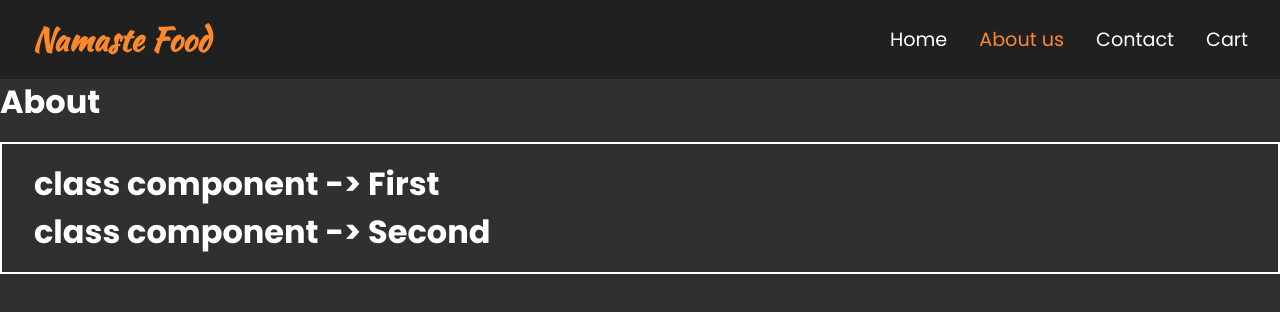
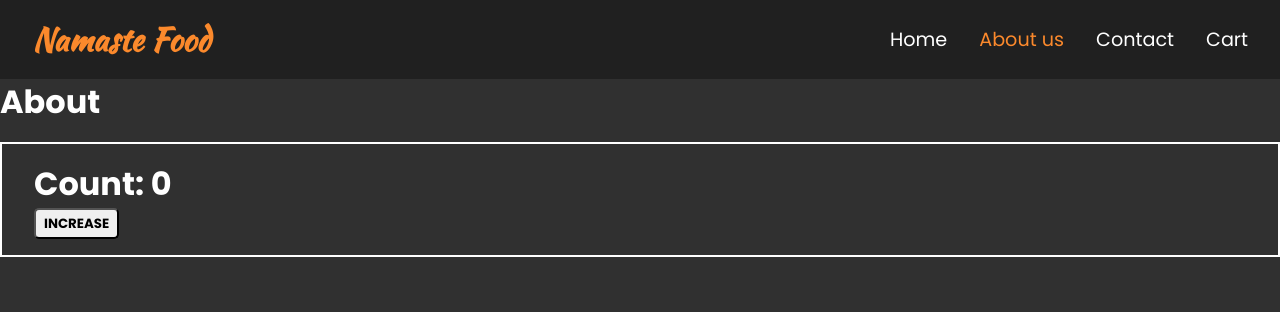
Before and after one commit to itisameerkhan/namaste-food, a React (Vite) app: page /about in a window 1280 px wide. Shown: the top 312 px of the page. Built offline with nearby package versions, Linux system fonts and the light colour scheme.

Commit message:
componentWillUpdate

```diff
--- a/src/components/UserClass.jsx
+++ b/src/components/UserClass.jsx
@@ -1,61 +1,83 @@
 import React from "react";
 import "./UserClass.scss";
 
-class ChildClass extends React.Component {
+class UserClass extends React.Component {
   constructor(props) {
+    console.log("constructor");
     super(props);
-    console.log(this.props.name + " constructor called");
+
+    this.state = {
+      userInfo: {},
+      count: 0,
+    };
+  }
+
+  // async componentDidMount() {
+  //   console.log("componentDiMount");
+  //   const data = await fetch("https://api.github.com/users/akshaymarch7");
+  //   const json = await data.json();
+
+  //   this.setState({
+  //     userInfo: json,
+  //   });
+  // }
+
+  componentDidUpdate() {
+    console.log("componentDidUpdate");
+  }
+
+  componentWillUnmount() {
+    console.log("componentWillUmount");
   }
 
   render() {
-    console.log(this.props.name + " render called");
+    console.log("render");
+    const { name, avatar_url, bio, public_repos, followers, following } =
+      this.state.userInfo;
 
-    return (
-      <h1>class component -> {this.props.name}</h1>
-    )
-  };
-
-  componentDidMount() {
-    console.log(this.props.name + " componentDidMount called");
-  }
-}
-
-class UserClass extends React.Component {
-  constructor(props) {
-    console.log("parent class constructor called");
-    super(props);
-
-    this.state = {
-      count: 0,
-    };
-  }
-  render() {
-    console.log("parent class render called");
     const { count } = this.state;
 
     return (
+      // <div className="user-card">
+      //   <img
+      //     src="https://images.unsplash.com/photo-1549880338-65ddcdfd017b?ixlib=rb-1.2.1&q=80&fm=jpg&crop=entropy&cs=tinysrgb&w=400&fit=max&ixid=eyJhcHBfaWQiOjE0NTg5fQ"
+      //     alt=""
+      //   />
+      //   <div className="pfp">
+      //     <img src={avatar_url} alt="" />
+      //   </div>
+      //   <div className="user-data">
+      //     <p>{name}</p>
+      //     <p>{bio}</p>
+      //   </div>
+      //   <div className="user-data-2">
+      //     <div>
+      //       <span className="material-symbols-outlined">list</span>
+      //       {public_repos}
+      //     </div>
+      //     <div>
+      //       <span className="material-symbols-outlined">group</span>
+      //       {followers}
+      //     </div>
+      //     <div>
+      //       <span className="material-symbols-outlined">person_add</span>
+      //       {following}
+      //     </div>
+      //   </div>
+      //   <div className="follow-btn">
+      //     <button className="follow">Follow</button>
+      //   </div>
+      // </div>
+
       <div className="user-class">
-      <ChildClass name={"First"} />
-      <ChildClass name={"Second"} />
-        {/* <h1>Class based Component</h1>
-        <h2>Count : {count}</h2>
-
-        <button
-          onClick={() => {
-            this.setState({
-              count: this.state.count + 1,
-            });
-            console.log("count ->", count);
-          }}
-        >
-          INCREASE
-        </button> */}
+        <h1>Count: {count}</h1>
+        <button onClick={() => {
+          this.setState({
+            count: this.state.count + 1,
+          })
+        }}>INCREASE</button>
       </div>
     );
-  }
-
-  componentDidMount() {
-    console.log("parentclass ComponentDidMount Called");
   }
 }
 
```
